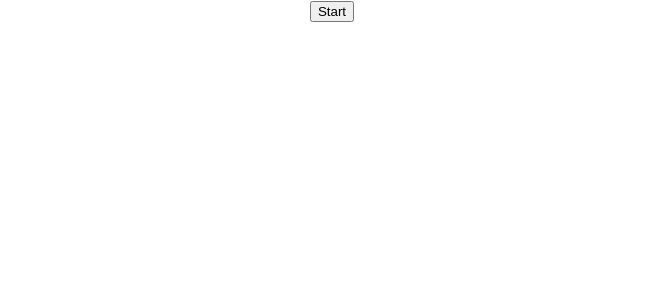
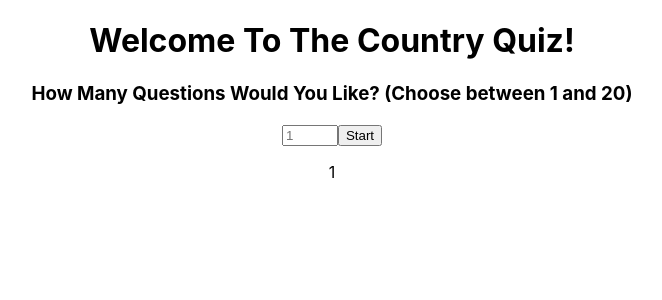
Before and after one commit to DBlack2021/country-quiz, a React (Create React App) app: page / in a window 1280 px wide. Shown: the top 300 px of the page, without its empty margins (308-970 px from the left). Built offline with nearby package versions, Linux system fonts and the light colour scheme.

Commit message:
work on number of questions

```diff
--- a/src/App.js
+++ b/src/App.js
@@ -1,15 +1,21 @@
 import './App.css';
 import { useState } from 'react'
+import StartMenu from './components/StartMenu';
+import Game from './components/Game';
+
 function App() {
-
   const [started, setStarted] = useState(false)
+  const [numQuestions, setNumQuestions] = useState(1);
 
   return (
     <div className="App">
       {!started ?
-        <button onClick={() => setStarted(true)}>Start</button>
+        <>
+          <StartMenu setStarted={setStarted} setNumQuestions={setNumQuestions} />
+          <p>{numQuestions}</p>
+        </>
         :
-        <p>Game</p>
+        <Game numQuestions={numQuestions} />
       }
     </div>
   );
--- /dev/null
+++ b/src/TestData/TestData.js
@@ -0,0 +1,5 @@
+export const TestQuestion = {
+    question: "Which of the following is the phone code of Cuba?",
+    choices: [1, 4, 53, 6],
+    correct: 2,
+}
--- /dev/null
+++ b/src/components/Game.jsx
@@ -0,0 +1,10 @@
+import React from 'react'
+import { TestQuestion } from '../TestData/TestData'
+
+export default function Game({ numQuestions }) {
+  return (
+    <div>
+      {numQuestions}
+    </div>
+  )
+}
--- /dev/null
+++ b/src/components/StartMenu.jsx
@@ -0,0 +1,19 @@
+import React from 'react'
+
+export default function StartMenu({ setStarted, setNumQuestions }) {
+
+    const updateQuestions = (event) => {
+      setNumQuestions(event.target.value);
+    }
+
+    return (
+      <div>
+          <h1>Welcome To The Country Quiz!</h1>
+          <h3>How Many Questions Would You Like? (Choose between 1 and 20)</h3>
+          <div>
+              <input onChange={updateQuestions} placeholder="1" type="number" id="quantity" name="quantity" min="1" max="20" />
+              <button onClick={() => setStarted(true)}>Start</button>
+          </div>
+      </div>
+    )
+}
```
